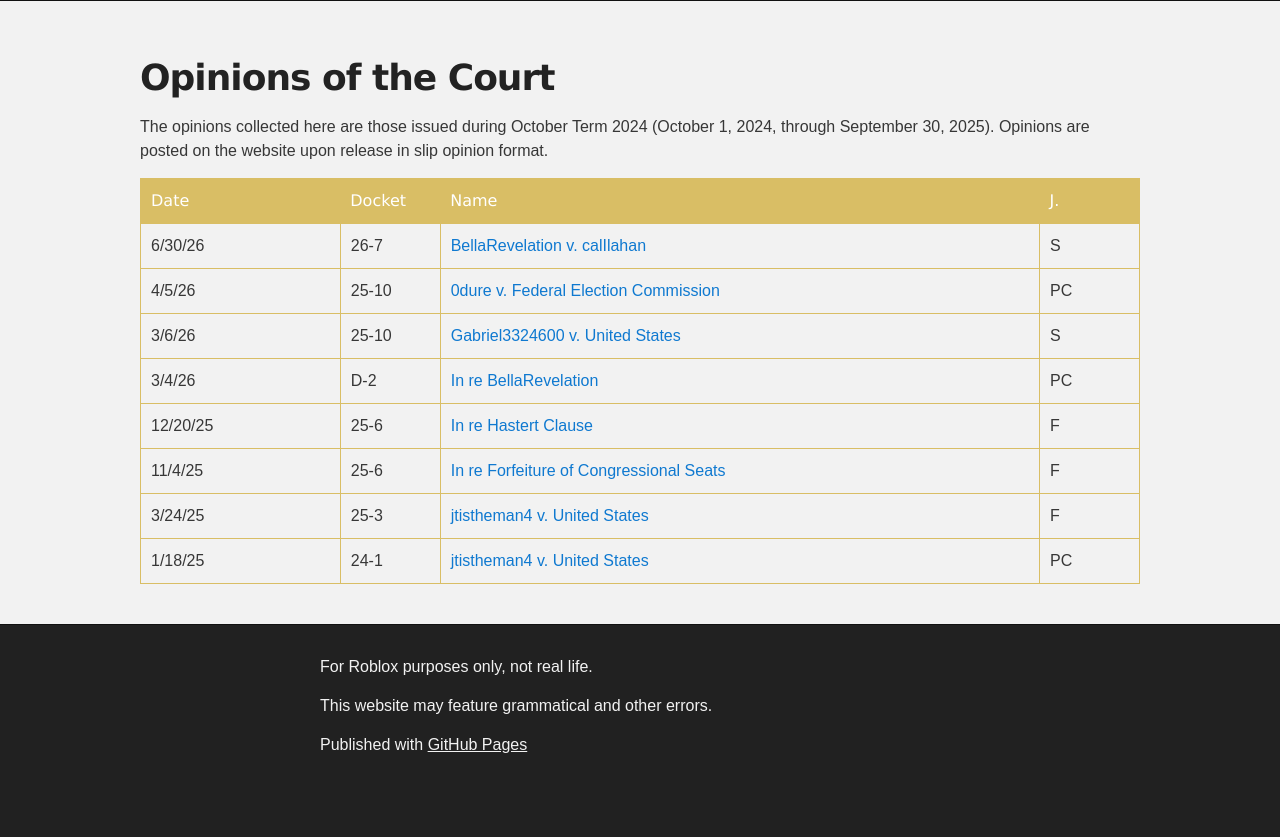
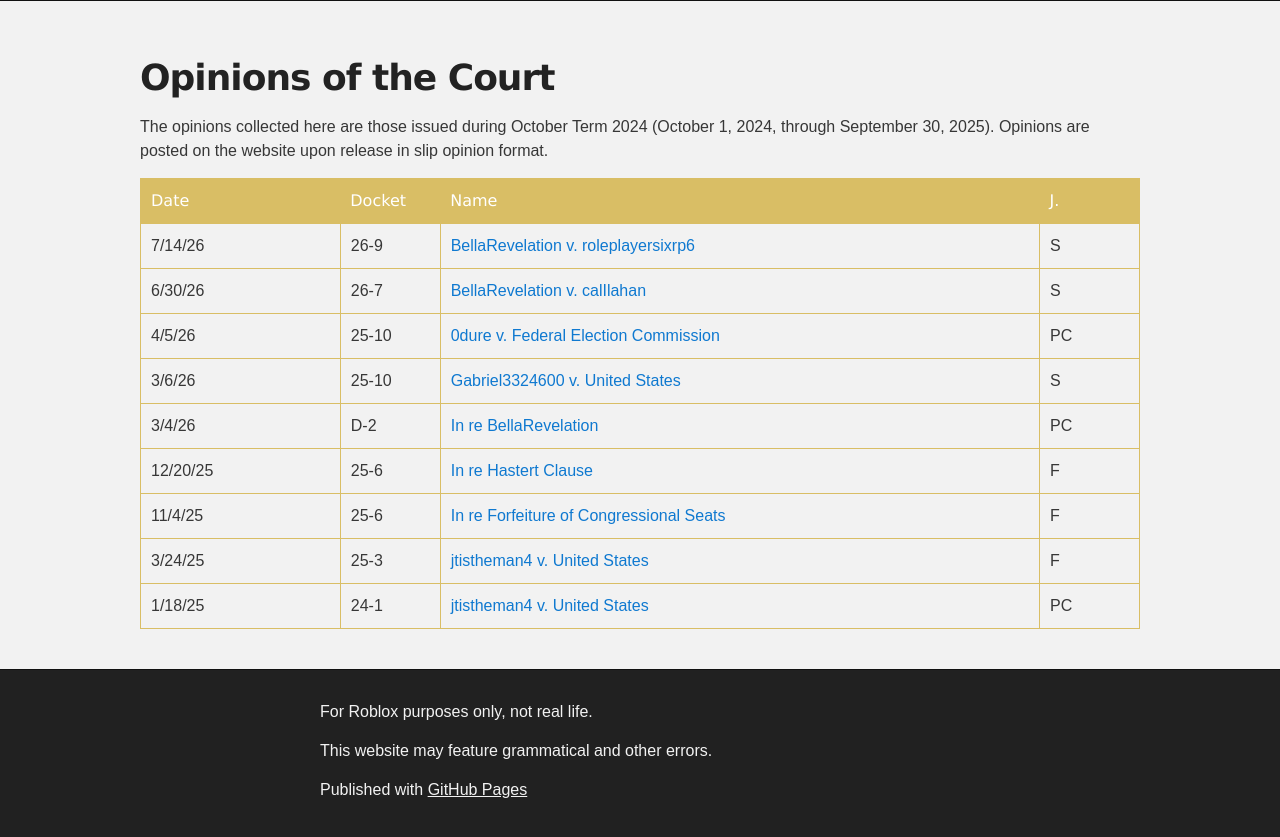
Before and after one commit to supremecourtrblx/supremecourtrblx.github.io, a Jekyll site: the page built from opinions.md, in a window 1280 px wide. Shown: the part 557-1394 px from the top of the page. Built offline with Jekyll 4.4.1, drawn with Linux system fonts in a browser that asks for light colours; our own code applies the rules of GitHub Pages for plain Markdown files; before the commit the page ends 1349 px from its top, so only the background shows below that.

Commit message:
Update opinions.md

```diff
--- a/opinions.md
+++ b/opinions.md
@@ -11,6 +11,12 @@ The opinions collected here are those issued during October Term 2024 (October 1
         <th style="width:10%;">Docket</th>
         <th>Name</th>
         <th style="width:10%;">J.</th>
+    </tr>
+    <tr>
+        <td>7/14/26</td>
+        <td>26-9</td>
+        <td><a href="/opinions/26-9 courtopinion.pdf">BellaRevelation v. roleplayersixrp6</a></td>
+        <td>S</td>
     </tr>
     <tr>
         <td>6/30/26</td>
```
